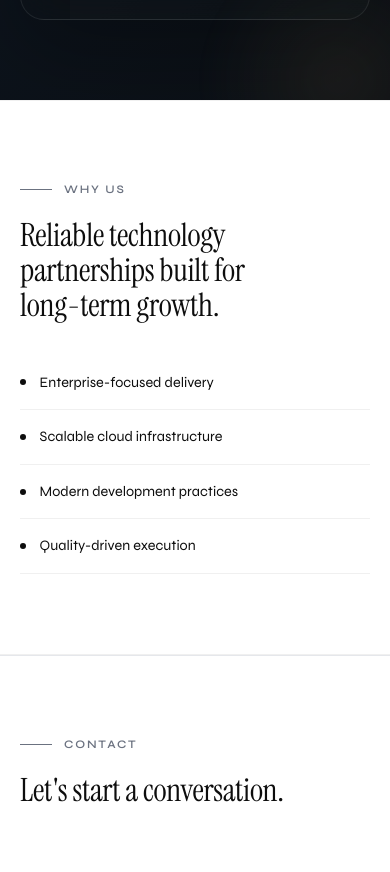
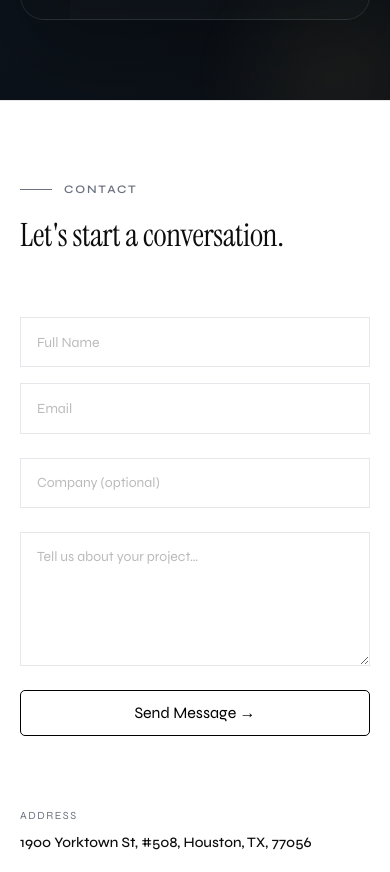
Before and after one commit to Skookum-Infotech/VenmerTech, a Next.js app: page / in a window 390 px wide. Shown: the part 5909-6781 px from the top of the page. Built offline with nearby package versions, Linux system fonts and the light colour scheme.

Commit message:
remove work/whyus

```diff
--- a/app/components/nav-data.ts
+++ b/app/components/nav-data.ts
@@ -3,7 +3,6 @@ export interface NavItem { label: string; href: string }
 export const NAV_ITEMS: NavItem[] = [
   { label: "Services", href: "#services" },
   { label: "About", href: "#about" },
-  { label: "Work", href: "#work" },
   { label: "Careers", href: "/careers" },
   { label: "Contact", href: "#contact" },
 ];
--- a/app/page.css
+++ b/app/page.css
@@ -1031,74 +1031,6 @@ section { scroll-margin-top: 5rem; }
   animation: aboutDrift 18s ease-in-out infinite reverse;
 }
 
-/* WORK */
-
-/* ───────────────── TRUST ───────────────── */
-
-.vt-trust-section {
-  background: white;
-
-  border-top:
-    1px solid rgba(0,0,0,0.06);
-
-  border-bottom:
-    1px solid rgba(0,0,0,0.06);
-}
-
-.vt-trust-wrap {
-  display: grid;
-
-  grid-template-columns:
-    1.1fr 0.9fr;
-
-  gap: 4rem;
-
-  align-items: center;
-}
-
-.vt-trust-right {
-  display: flex;
-  flex-direction: column;
-
-  gap: 1rem;
-}
-
-.vt-trust-item {
-  display: flex;
-  align-items: center;
-
-  gap: 0.85rem;
-
-  font-size: 0.9rem;
-
-  color: var(--ink);
-
-  padding-bottom: 1rem;
-
-  border-bottom:
-    1px solid rgba(0,0,0,0.06);
-}
-
-.vt-trust-dot {
-  width: 6px;
-  height: 6px;
-
-  border-radius: 50%;
-
-  background: var(--ink);
-
-  flex-shrink: 0;
-}
-
-@media (max-width: 900px) {
-
-  .vt-trust-wrap {
-    grid-template-columns: 1fr;
-
-    gap: 3rem;
-  }
-}
-
 /* CONTACT */
 .vt-contact-grid { display: grid; grid-template-columns: 1fr 1fr; gap: 6rem; margin-top: 4rem; align-items: start; }
 .vt-form { display: flex; flex-direction: column; gap: 1.5rem; }
--- a/app/page.tsx
+++ b/app/page.tsx
@@ -410,53 +410,6 @@ export default function Home() {
           </div>
         </section>
 
-        {/* ── WORK/TRUST ──────────────────────────────────────────────────────────── */}
-        <section id="work" className="vt-trust-section">
-
-          <div className="vt-section">
-
-            <div className="vt-trust-wrap">
-
-              <div className="vt-trust-left">
-
-                <p className="vt-section-label">
-                  Why Us
-                </p>
-
-                <h2 className="vt-h2">
-                  Reliable technology partnerships built for long-term growth.
-                </h2>
-
-              </div>
-
-              <div className="vt-trust-right">
-
-                {[
-                  "Enterprise-focused delivery",
-                  "Scalable cloud infrastructure",
-                  "Modern development practices",
-                  "Quality-driven execution",
-                ].map((item) => (
-
-                  <div
-                    key={item}
-                    className="vt-trust-item"
-                  >
-                    <span className="vt-trust-dot" />
-                    {item}
-                  </div>
-
-                ))}
-
-              </div>
-
-            </div>
-
-          </div>
-
-        </section>
-
-
         {/* ── CONTACT ───────────────────────────────────────────────────────── */}
         <section id="contact" style={{ background: "var(--white)", borderTop: "1px solid var(--subtle)" }}>
           <div className="vt-section">
```
